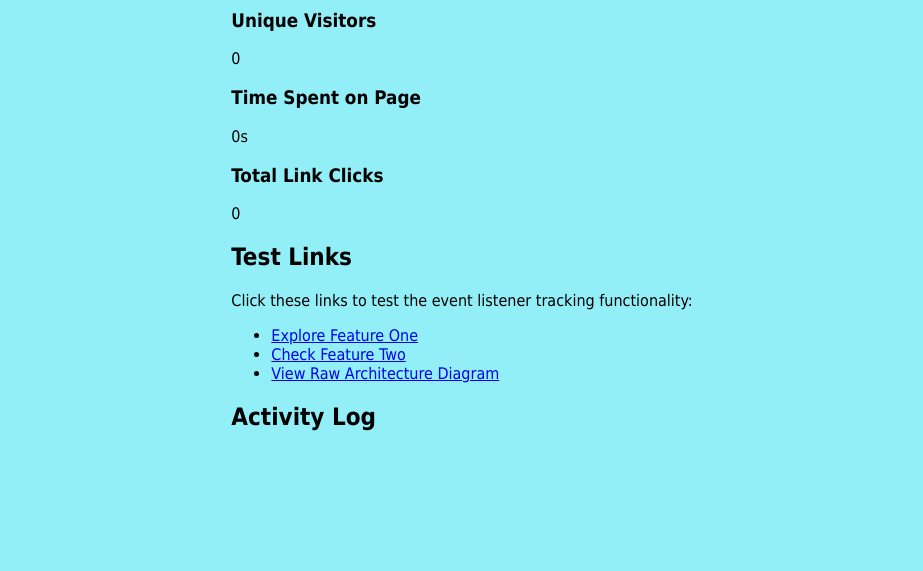
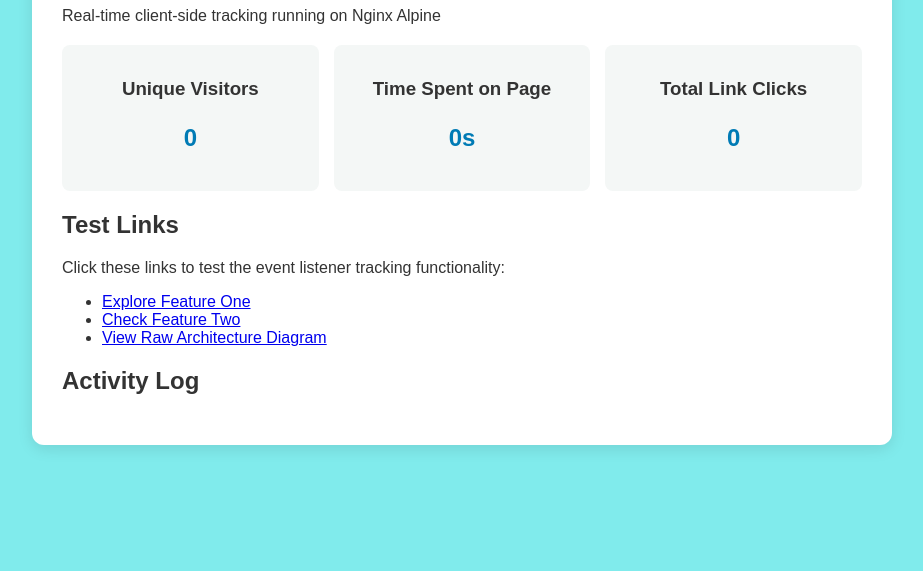
Before and after one commit to imatta/demo, a plain HTML site: page html/index.html in a window 1280 px wide. Shown: the part 229-800 px from the top of the page, without its empty margins (178-1101 px from the left). Drawn offline with Linux system fonts and the light colour scheme; files that its build step writes are made by us from their sources; a script that the page names is missing.

Commit message:
Update style.css

```diff
--- a/css/style.css
+++ b/css/style.css
@@ -1,23 +1,44 @@
-html {
-  color-scheme: light dark;
-}
-
+/* Reset margins and center everything on the screen */
 body {
   margin: 0;
-  min-height: 100vh;
-  background-color: #93eff7;
-  font-family: Tahoma, Verdana, Arial, sans-serif;
+  padding: 20px;
+  background-color: #80ebec; /* Match your current background color */
+  font-family: Arial, sans-serif;
   display: flex;
   justify-content: center;
   align-items: center;
+  min-height: 100vh;
+  box-sizing: border-box;
 }
-.content-box {
-  width: 50em;
-  height: 25em;
-  background-color: #f1e8e8;
-  color: #4a4a4a;
-  padding: 20px;
-  border-radius: 10px;
-  box-shadow: 0 0 10px 0 rgba(231, 4, 4, 0.89);
+
+/* The visual container card */
+.container {
+  background-color: #ffffff;
+  max-width: 800px;
+  width: 100%;
+  padding: 30px;
+  border-radius: 12px;
+  box-shadow: 0 4px 15px rgba(0, 0, 0, 0.1);
+  color: #333333; /* Dark text for readability */
+}
+
+/* Optional: Grid layout for stats inside the container */
+.stats-grid {
+  display: grid;
+  grid-template-columns: repeat(auto-fit, minmax(200px, 1fr));
+  gap: 15px;
+  margin: 20px 0;
+}
+
+.card {
+  background-color: #f4f7f6;
+  padding: 15px;
+  border-radius: 8px;
   text-align: center;
 }
+
+.stat-value {
+  font-size: 1.5rem;
+  font-weight: bold;
+  color: #007bb5;
+}
```
